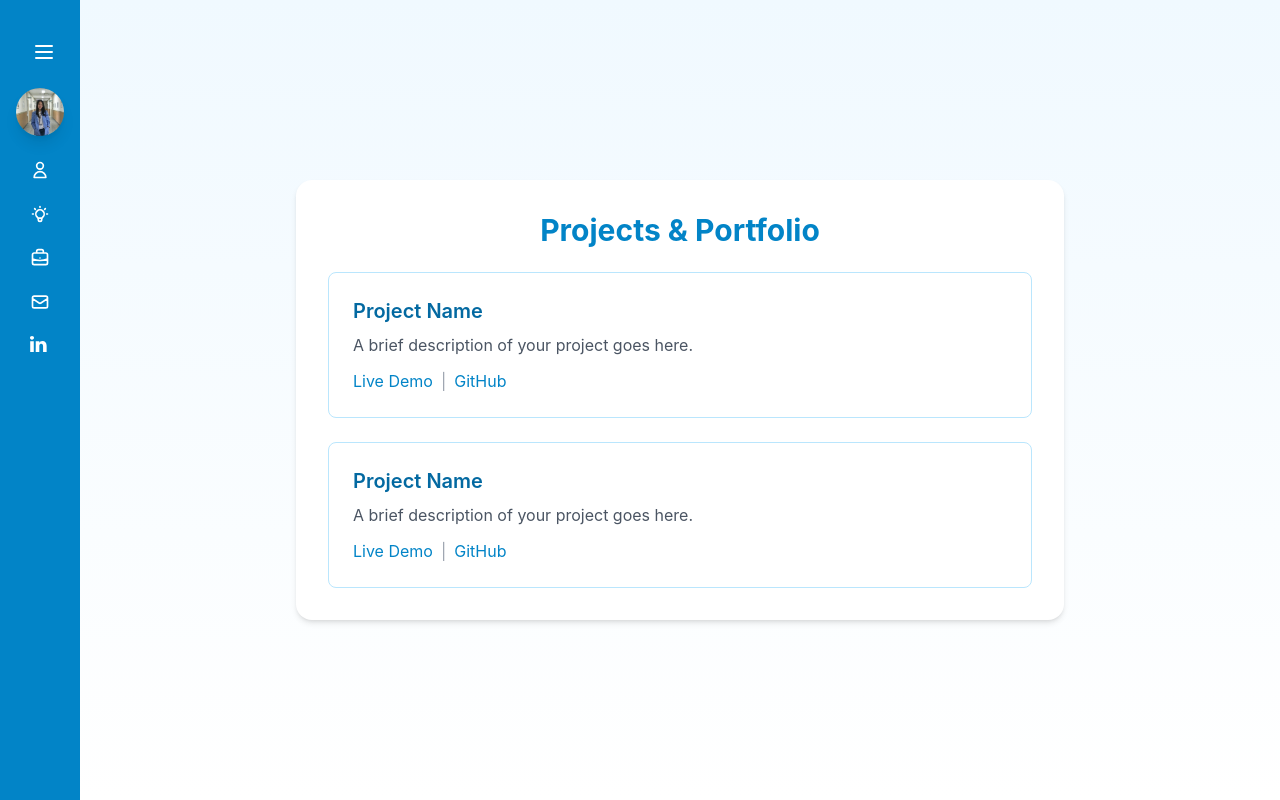
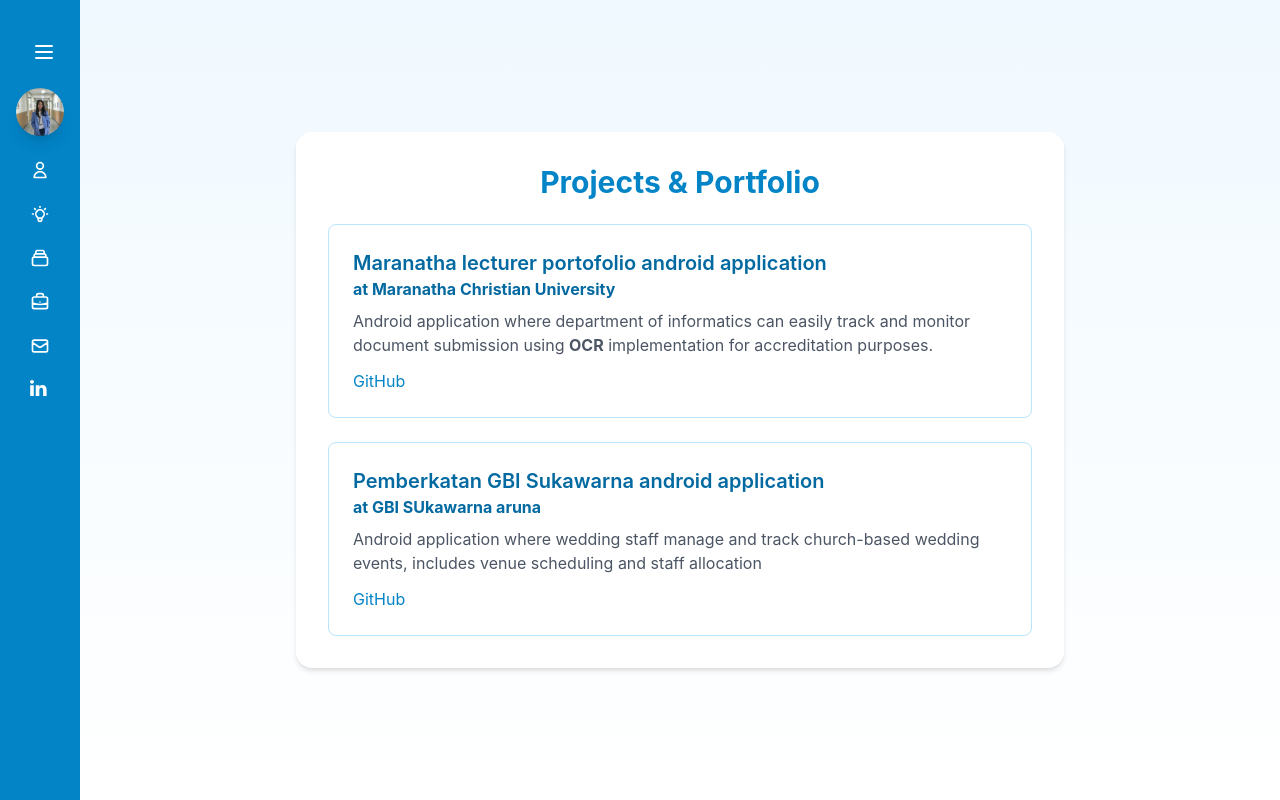
Before and after one commit to madelenehonora98/madelenehonora98.github.io, a Vue app: page /projects in a window 1280 px wide. Both pictures are taken after a click on the button "Get to know me". Built offline with nearby package versions, Linux system fonts and the light colour scheme.

Commit message:
update Projects page and uncomment from Sidebar

```diff
--- a/src/components/Projects.vue
+++ b/src/components/Projects.vue
@@ -1,26 +1,58 @@
 <template>
-  <div class="min-h-screen flex flex-col items-center justify-center bg-gradient-to-b from-sky-50 to-white text-gray-800 p-8">
-    <section class="p-8 bg-white shadow-md rounded-2xl max-w-3xl mx-auto w-full">
-      <h1 class="text-3xl font-bold text-sky-600 mb-6 text-center">Projects & Portfolio</h1>
+  <div
+    class="min-h-screen flex flex-col items-center justify-center bg-gradient-to-b from-sky-50 to-white text-gray-800 p-8"
+  >
+    <section
+      class="p-8 bg-white shadow-md rounded-2xl max-w-3xl mx-auto w-full"
+    >
+      <h1 class="text-3xl font-bold text-sky-600 mb-6 text-center">
+        Projects & Portfolio
+      </h1>
 
       <div class="space-y-6">
         <div class="border border-sky-200 rounded-lg p-6">
-          <h2 class="text-xl font-semibold text-sky-700 mb-2">Project Name</h2>
-          <p class="text-gray-600 mb-3">A brief description of your project goes here.</p>
+          <div class="mb-2">
+            <h2 class="text-xl font-semibold text-sky-700">
+              Maranatha lecturer portofolio android application
+            </h2>
+            <span class="text-l text-sky-700 font-bold"
+              >at Maranatha Christian University</span
+            >
+          </div>
+          <p class="text-gray-600 mb-3">
+            Android application where department of informatics can easily track
+            and monitor document submission using <b>OCR</b> implementation for
+            accreditation purposes.
+          </p>
           <div class="flex gap-2">
-            <a href="#" class="text-sky-600 hover:underline">Live Demo</a>
-            <span class="text-gray-400">|</span>
-            <a href="#" class="text-sky-600 hover:underline">GitHub</a>
+            <a
+              href="https://github.com/madelenehonora98/SisterUniversitasKristenMaranatha"
+              class="text-sky-600 hover:underline"
+              >GitHub</a
+            >
           </div>
         </div>
 
         <div class="border border-sky-200 rounded-lg p-6">
-          <h2 class="text-xl font-semibold text-sky-700 mb-2">Project Name</h2>
-          <p class="text-gray-600 mb-3">A brief description of your project goes here.</p>
+          <div class="mb-2">
+            <h2 class="text-xl font-semibold text-sky-700">
+              Pemberkatan GBI Sukawarna android application
+            </h2>
+            <span class="text-l text-sky-700 font-bold"
+              >at GBI SUkawarna aruna</span
+            >
+          </div>
+          <p class="text-gray-600 mb-3">
+            Android application where wedding staff manage and track
+            church-based wedding events, includes venue scheduling and staff
+            allocation
+          </p>
           <div class="flex gap-2">
-            <a href="#" class="text-sky-600 hover:underline">Live Demo</a>
-            <span class="text-gray-400">|</span>
-            <a href="#" class="text-sky-600 hover:underline">GitHub</a>
+            <a
+              href="https://github.com/madelenehonora98/AplikasiJadwalPernikahanGBI"
+              class="text-sky-600 hover:underline"
+              >GitHub</a
+            >
           </div>
         </div>
       </div>
--- a/src/components/Sidebar.vue
+++ b/src/components/Sidebar.vue
@@ -103,8 +103,7 @@
         <span v-if="isExpanded">Skills & Tools</span>
       </router-link>
 
-      <!-- TODO: Update Projects and uncomment below codes -->
-      <!-- <router-link
+      <router-link
         to="/projects"
         :class="[
           'flex items-center gap-3 hover:bg-sky-500 rounded-lg py-2 transition-all duration-200',
@@ -126,7 +125,7 @@
           />
         </svg>
         <span v-if="isExpanded">Projects</span>
-      </router-link> -->
+      </router-link>
 
       <router-link
         to="/experiences"
```
